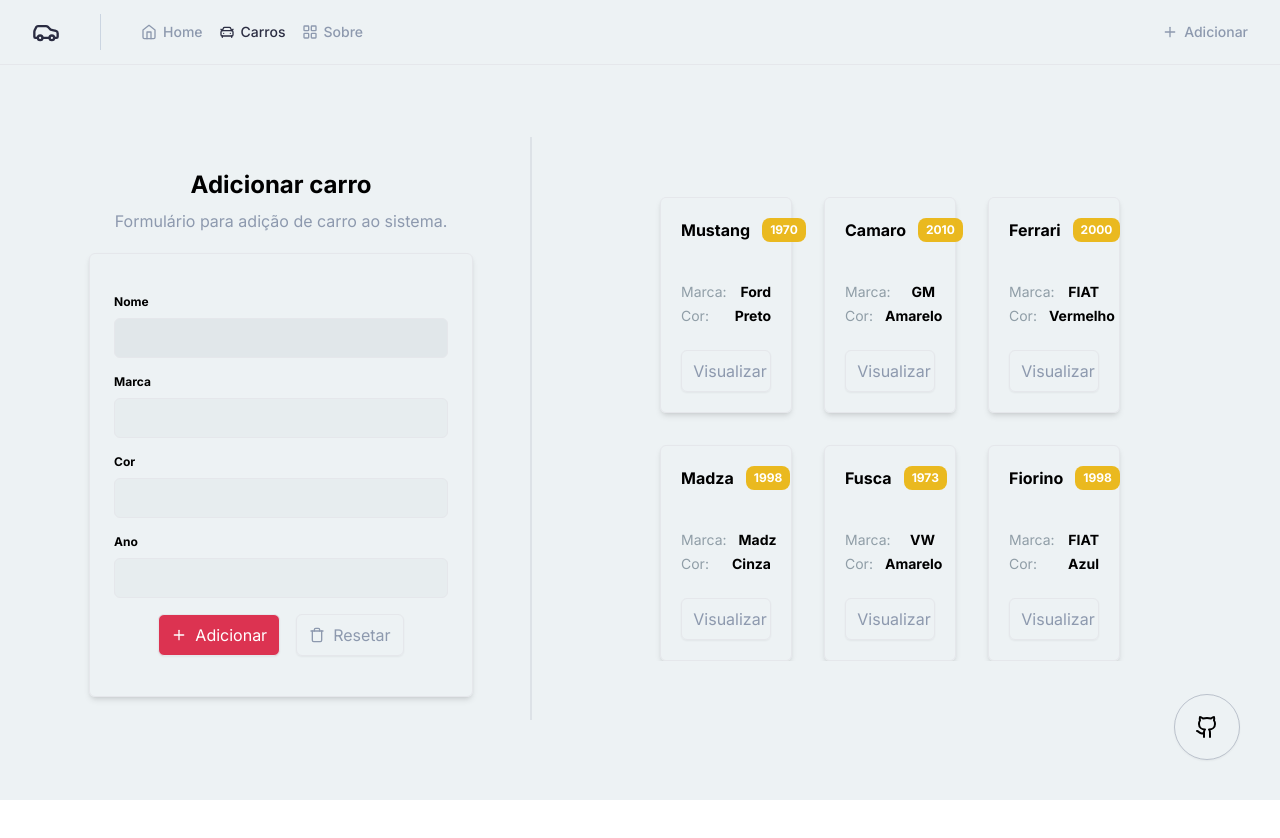
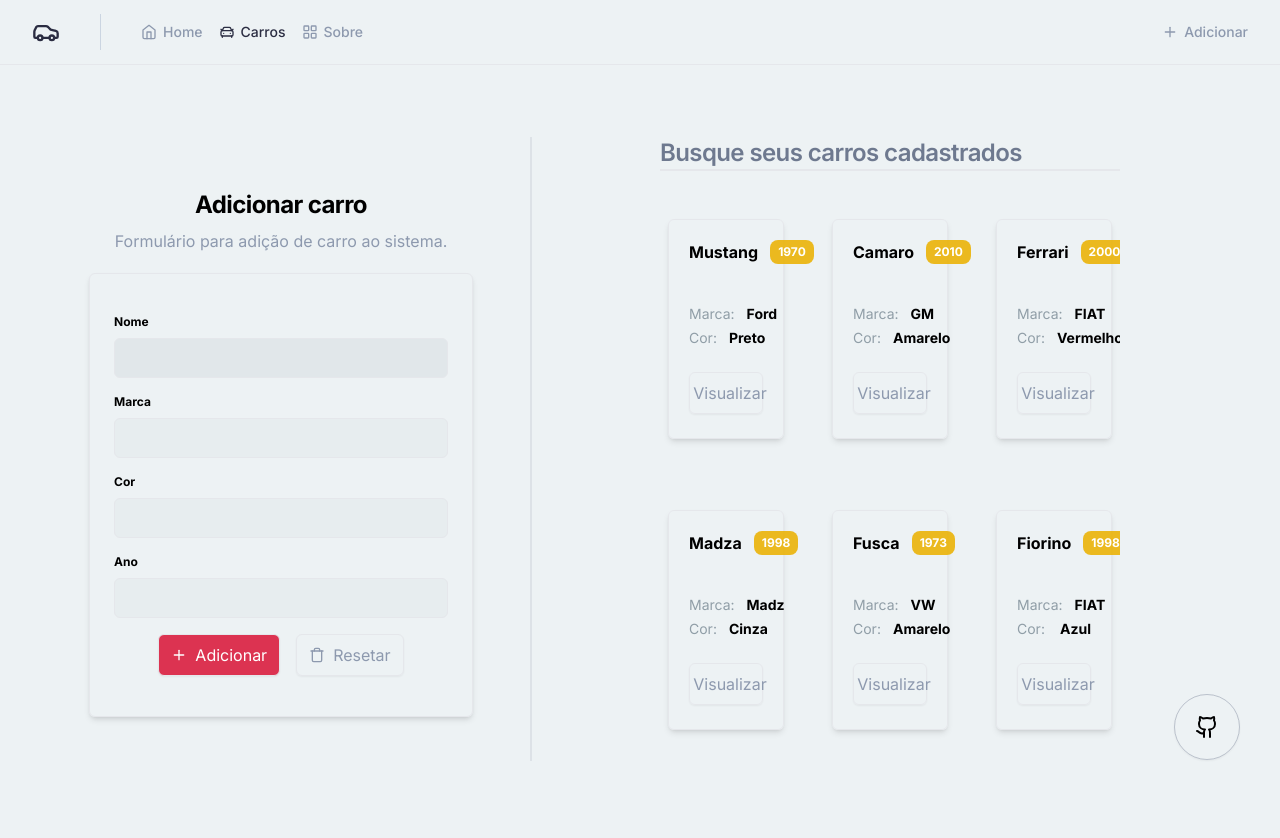
Before and after one commit to RenanFachin/PUCRS_hotwheels-CRUD, a React (Vite) app: page /cars in a window 1280 px wide. Shown: the top 838 px of the page. Before the commit the page ends 800 px from the top, so only its background shows below. Built offline with nearby package versions, Linux system fonts and the light colour scheme.

Commit message:
feat: Adiciona busca por registros de carros

```diff
--- a/src/components/button.tsx
+++ b/src/components/button.tsx
@@ -2,7 +2,7 @@
 import { tv } from 'tailwind-variants'
 
 const buttonStyle = tv({
-  base: 'flex items-center justify-center gap-2 rounded-md border px-3 py-2 shadow-sm group disabled:cursor-not-allowed',
+  base: 'flex items-center justify-center gap-2 rounded-md border px-3 py-2 shadow-sm group disabled:cursor-not-allowed outline-none focus-within:ring-2 focus-within:ring-yellow-500/40',
   variants: {
     color: {
       primary: 'text-primary-500 hover:text-primary-700',
--- a/src/components/car-detail.tsx
+++ b/src/components/car-detail.tsx
@@ -12,7 +12,7 @@
 export function CarDetail({ car, handleDeleteCar }: CarDetailProps) {
   return (
     <Dialog.Root>
-      <div className="flex w-full flex-col rounded-md border p-5 shadow-md">
+      <div className="m-2 flex max-h-[220px] flex-col rounded-md border p-5 shadow-md hover:ring-2 hover:ring-yellow-500/40">
         <div className="flex w-full items-center justify-between gap-3">
           <h1 className="font-bold">{car.name}</h1>
 
@@ -33,7 +33,7 @@
           </div>
         </div>
 
-        <Dialog.Trigger>
+        <Dialog.Trigger className="outline-none">
           <Button variant="primary" type="button" style={{ width: '100%' }}>
             <Button.Icon>
               <Eye className="size-3" />
--- a/src/components/car-list.tsx
+++ b/src/components/car-list.tsx
@@ -6,7 +6,7 @@
 
 export function CarList({ children }: CarListProps) {
   return (
-    <div className="scrollbar-thin scrollbar-thumb-highlight-300/20 scrollbar-track-primary-100 grid max-h-[700px] grid-cols-3 gap-8 overflow-y-scroll px-32">
+    <div className="grid max-h-[660px] min-h-[550px] grid-cols-3 gap-8 overflow-y-scroll scrollbar-thin scrollbar-track-primary-100 scrollbar-thumb-highlight-300/20">
       {children}
     </div>
   )
--- a/src/pages/app/cars.tsx
+++ b/src/pages/app/cars.tsx
@@ -1,4 +1,5 @@
-import { useState } from 'react'
+/* eslint-disable prettier/prettier */
+import { ChangeEvent, useState } from 'react'
 import { Helmet } from 'react-helmet-async'
 import { toast } from 'sonner'
 
@@ -25,6 +26,8 @@
 
 export function Cars() {
   const [cars, setCars] = useState<Car[]>(CARS)
+  const [search, setSearch] = useState('')
+
   // console.log(cars)
   // console.log(CARS)
 
@@ -66,13 +69,28 @@
     }
   }
 
+  // BUSCANDO REGISTROS
+  function handleSearch(event: ChangeEvent<HTMLInputElement>) {
+    const query = event.target.value
+
+    setSearch(query)
+  }
+
+  // Caso exista algo no estado search, fazer uma busca em cars para verificar se inclui dentro a search pesquisada
+  const filteredCars =
+    search !== ''
+      ? cars.filter((car) =>
+        car.name.toLocaleLowerCase().includes(search.toLocaleLowerCase()),
+      )
+      : cars
+
   return (
     <div className="grid w-full flex-1 grid-cols-custom flex-col items-center py-12">
       <Helmet title="Sobre" />
 
       <div className="flex h-full flex-col items-center justify-center space-y-5 border-r-2 border-r-primary-200/50">
         <div className="flex flex-col items-center">
-          <h1 className="flex items-center rounded-lg px-3 py-2 text-2xl font-bold">
+          <h1 className="flex items-center rounded-lg px-3 py-2 text-2xl font-bold tracking-tight">
             Adicionar carro
           </h1>
 
@@ -83,10 +101,20 @@
         <CarForm handleAddCar={handleAddCar} />
       </div>
 
+      <div className="px-32">
+        <form className="mb-10">
+          <input
+            type="text"
+            className="w-full border-b-2 bg-transparent text-2xl font-semibold tracking-tight outline-none placeholder:text-primary-600"
+            placeholder="Busque seus carros cadastrados"
+            onChange={handleSearch}
+          />
+        </form>
+
         <CarList>
           {/* LEMBRAR DE UTILIZAR O CAR DO STATE PARA PERCORRER COM MAP */}
           {cars.length > 0 ? (
-          cars.map((car) => {
+            filteredCars.map((car) => {
               return (
                 <CarDetail
                   key={car.id}
@@ -107,5 +135,6 @@
           )}
         </CarList>
       </div>
+    </div>
   )
 }
```
Lines whose indentation alone changed are shown as unchanged.
